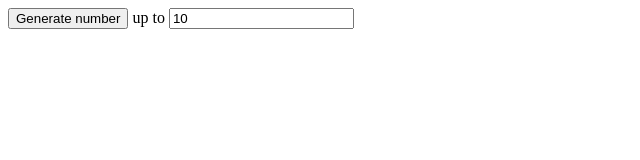
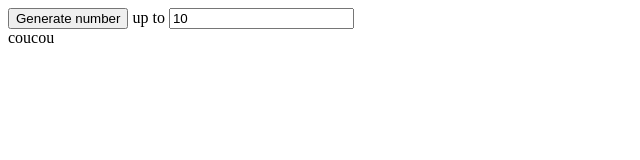
Before and after one commit to Franck85300/aliceetbob, a plain HTML site: page index.html in a window 1280 px wide. Shown: the full height of the page, 0-640 px from the left. Drawn offline with Linux system fonts and the light colour scheme.

Commit message:
modif div coucou

```diff
--- a/index.html
+++ b/index.html
@@ -9,5 +9,6 @@
 <button disabled>Generate number</button>
 <label for="max">up to</label>
 <input type="number" id="max" name="rand_max" value="10" />
+<div> coucou </div>
 </body>
 </html>
```
